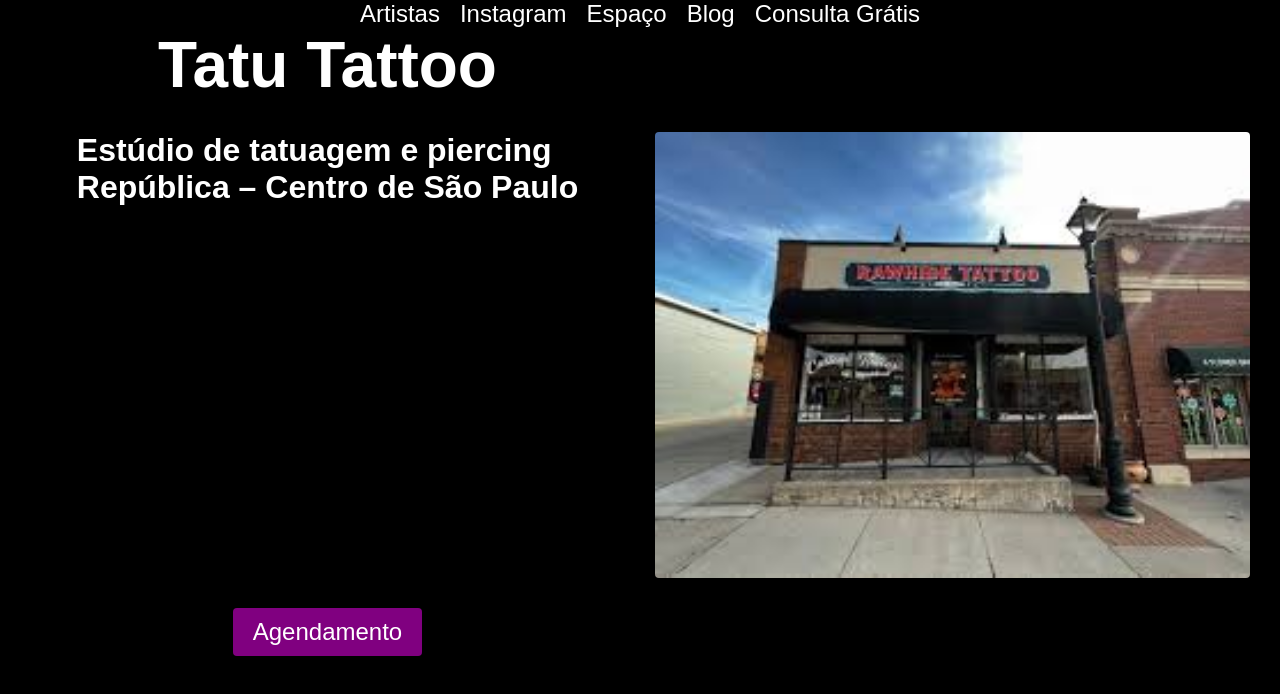
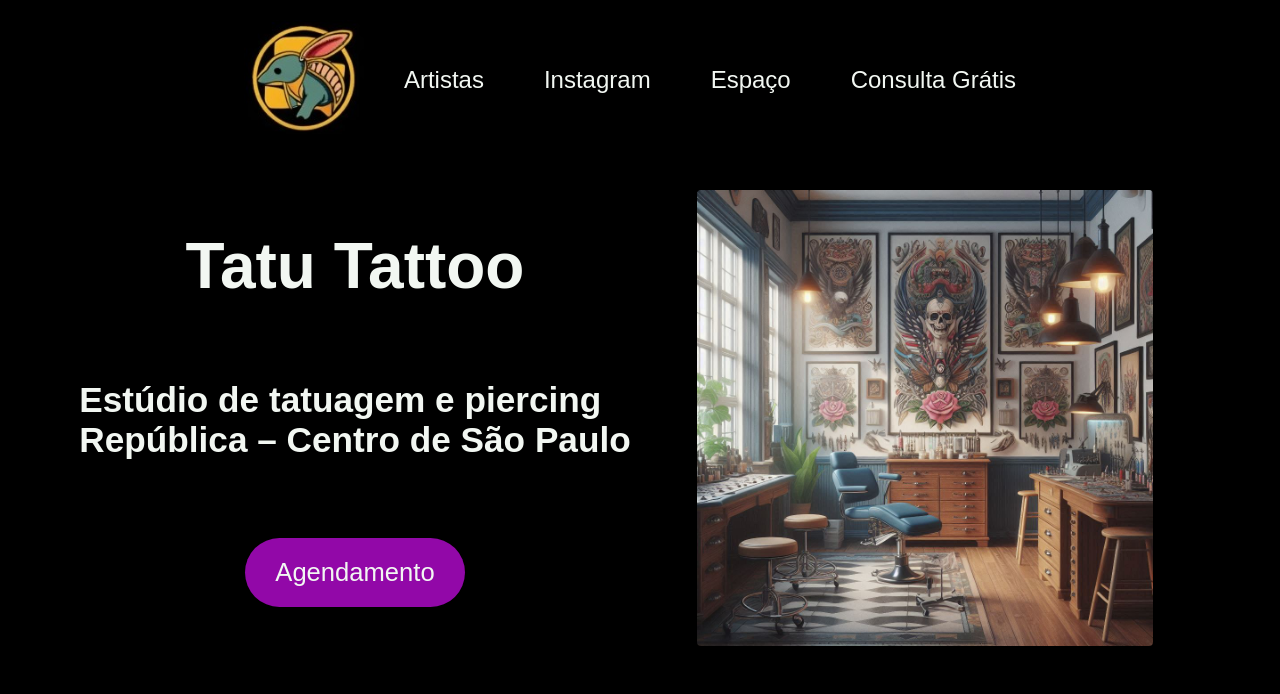
Before and after one commit to carlos-sousa000/book-a-service-site, a plain HTML site: page index.html in a window 1280 px wide. Drawn offline with Linux system fonts and the light colour scheme.

Commit message:
hover + some adjustments

```diff
--- a/index.html
+++ b/index.html
@@ -6,30 +6,41 @@
   <meta name="viewport" content="width=device-width, initial-scale=1.0">
   <link rel="stylesheet" href="./style.css">
   <title>Agendamento Tattoo</title>
-  <!-- traduzir dpss -->
+  <!-- traduzir dps -->
 </head>
 
 <body>
-  <!-- tatu tattoo -->
-  <!-- colocar icon -->
-  <div class="cima">
-    <!-- img aqui -->
-    <a href="/">Artistas</a>
-    <a href="/">Instagram</a>
-    <a href="/">Espaço</a>
-    <a href="/">Blog</a>
-    <a href="/">Consulta Grátis</a>
-  </div>
 
+  <!--
+  não criar paginas novas mas sim fazer esses 'a' irem pra outras partes da pag:
+   ver sobre data anchor
+    -->
+  <header>
+    <img src="imgs/logo-icon.jpg" class="logo">
+
+    <nav>
+      <ul>
+        <li>
+          <a href="/">Artistas</a>
+        </li>
+        <a href="/">Instagram</a>
+        <li>
+          <a href="/">Espaço</a>
+        </li>
+        <li>
+          <a href="/">Consulta Grátis</a>
+        </li>
+      </ul>
+    </nav>
+
+  </header>
 
   <div class="introducao">
     <h1>Tatu Tattoo</h1>
     <h2>Estúdio de tatuagem e piercing<br>
       República – Centro de São Paulo</h2>
-    <img class="lugar" src="./imgs/frente_do_lugar.jpg">
+    <img class="lugar" src="./imgs/estúdio.jpeg">
     <a href="/" class="btn-agendamento">Agendamento</a>
-
-
   </div>
 
 </body>
--- a/style.css
+++ b/style.css
@@ -1,77 +1,122 @@
+/* BODY E RESETS */
 body {
   background-color: black;
   font-family: Arial, Helvetica, sans-serif;
-  color: white;
+  color: #f2f7f2;
   margin: 0;
-  margin: 0 30px 0 30px;
+  margin: 0 40px 0 40px;
 }
-p,
-h1,
-h2,
-h3 {
+* {
+  padding: 0;
   margin: 0;
+  box-sizing: border-box;
 }
+
+/* HEADER */
+header {
+  display: flex;
+  /* lembrar de usar essa coisas aqui: */
+  flex-wrap: wrap;
+  height: 160px;
+  flex-direction: row;
+  gap: 20px;
+  align-items: center;
+  justify-content: center;
+}
+
+header a {
+  font-size: 1.5rem;
+  color: #f2f7f2;
+  text-decoration: none;
+  width: max-content;
+  position: relative;
+  padding: 20px;
+}
+
+header a:hover {
+  color: #f3b31e;
+  transition: 0.2s;
+}
+header a::after {
+  content: "";
+  position: absolute;
+  background-color: #f3b31e;
+  width: 0;
+  height: 4px;
+  border-radius: 2px;
+  bottom: 0;
+  left: 0;
+}
+header a:hover::after {
+  transition: 0.3s;
+  width: 100%;
+}
+
+nav ul {
+  list-style-type: none;
+  display: flex;
+  gap: 20px;
+  align-items: center;
+}
+
+.logo {
+  height: 120px;
+  width: 120px;
+}
+
 img {
-  width: 100%;
+  width: 80%;
   display: block;
   border-radius: 4px;
 }
-.cima {
-  display: flex;
-  justify-content: center;
-}
-
-.cima a {
-  font-size: 1.5rem;
-  color: white;
-  text-decoration: none;
-  margin: 0 10px 0 10px;
-}
+/*  */
+/* CONTEUDO */
+/*  */
 .introducao {
   background-color: black;
   display: grid;
   grid-template-columns: 1fr 1fr;
-  grid-template-rows: auto 1fr;
   justify-items: center;
+
+  /* alinhar melhor */
+  align-items: center;
   font-size: 2rem;
-  gap: 30px;
+  padding: 30px;
 }
 
 .introducao h1 {
-  text-align: right;
+  /* primeira linha para organizar */
+  grid-row: 1;
   grid-column: 1;
 }
 
 .introducao h2 {
-  font-size: 2rem;
+  font-size: 2.2rem;
   grid-column: 1;
+  /* segunda linha para organizar */
+  grid-row: 2;
 }
 
-.introducao lugar {
-  justify-content: end;
+.introducao .lugar {
   grid-column: 2;
+  /* ocupa até a 3 parte da linha */
+  grid-row: 1 / span 3;
 }
 
-.introducao logo {
-}
 .btn-agendamento {
-  font-size: 1.5rem;
-  background-color: purple;
-  color: white;
+  font-size: 1.6rem;
+  background-color: rgba(146, 8, 168, 1);
+  color: #f2f7f2;
   text-decoration: none;
-  border-radius: 4px;
-  padding: 10px 20px;
-  grid-column: 1;
-  justify-self: center;
+  border-radius: 40px;
+  padding: 20px 30px;
+  /* terceira linha para organizar */
+  grid-row: 3;
 }
 
 .btn-agendamento:hover {
-  background-color: darkmagenta;
+  background-color: #b309cd;
+  transition: 0.3s;
 }
 
-/* @keyframes aaaa {
-}
-.animation {
-  animation-name: aaaa;
-  animation-iteration-count: infinite;
-} */
+/* FOOTER */
```
Also changed, not shown: imgs/estúdio.jpeg (added), imgs/logo e icon.webp (deleted), imgs/logo-icon.jpg (added), imgs/logo2.webp (deleted).
